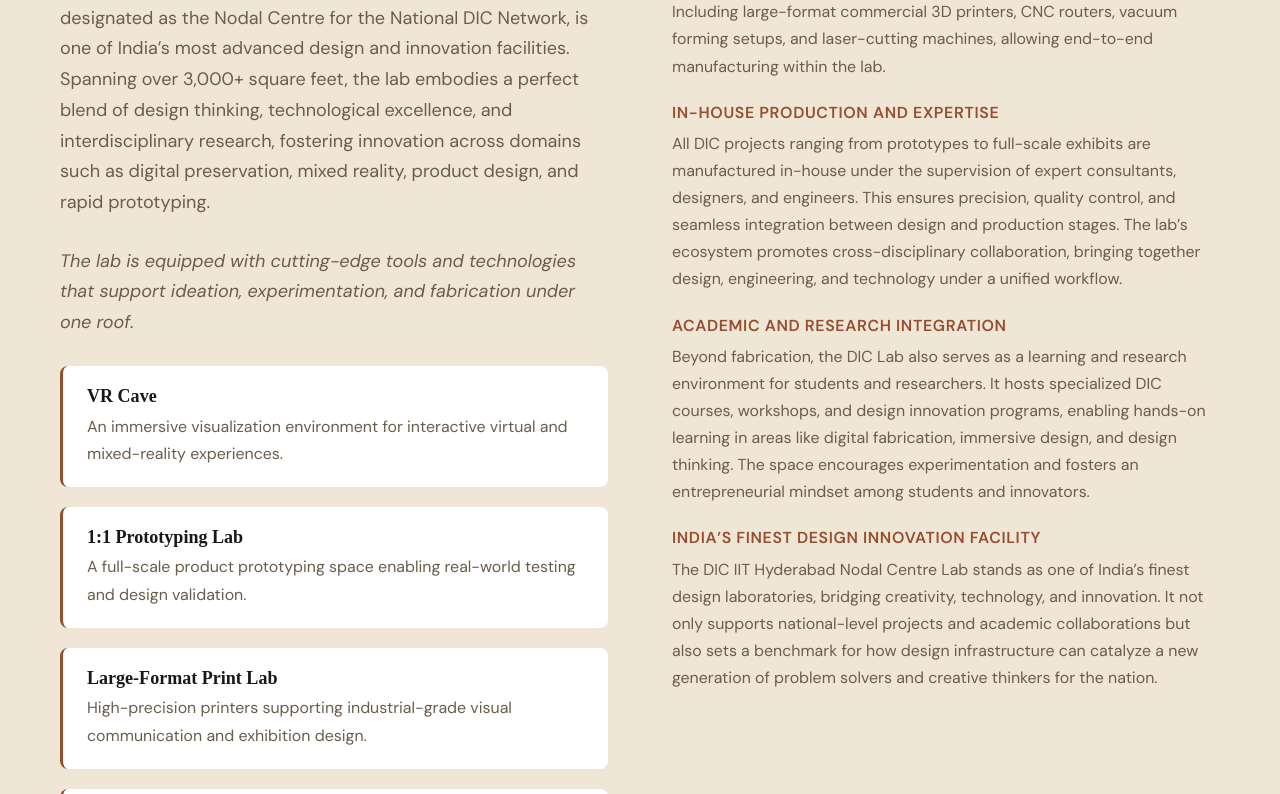
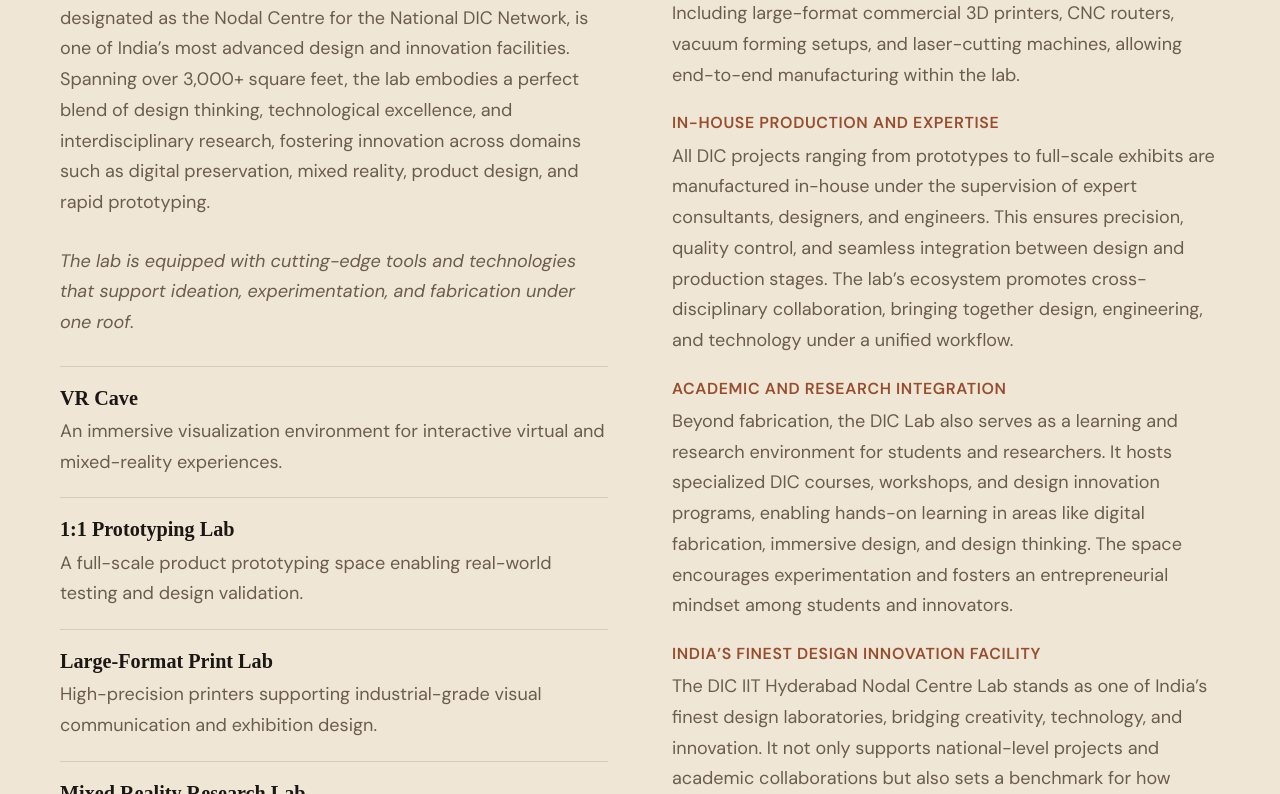
Before and after one commit to pixelprakash/dic-site, a React (Vite) app: page /research in a window 1280 px wide. Shown: the part 5106-5900 px from the top of the page. Built offline with nearby package versions, Linux system fonts and the light colour scheme; the HTML template or start-up script is replaced by a standard one; a web font is replaced by a local one.

Commit message:
updated research page

```diff
--- a/src/styles/sections.css
+++ b/src/styles/sections.css
@@ -547,26 +547,31 @@
   font-size: var(--text-md);
 }
 
+/* A plain divided list rather than a stack of white boxes each with a
+   coloured accent stripe — that card-plus-stripe combination is the same
+   generic template look fixed on the Education page's "Future Programs"
+   list; this section had the identical pattern. Facilities aren't a
+   sequence the way a roadmap is, so no numbering here — just a heading,
+   a description, and a rule between entries. */
 .lab-facilities__list {
   display: flex;
   flex-direction: column;
-  gap: 20px;
+  border-top: 1px solid rgba(26, 23, 20, 0.12);
 }
 
 .lab-facility {
-  padding: 20px 24px;
-  background: var(--color-white);
-  border-radius: var(--border-radius-sm);
-  border-left: 3px solid var(--color-terracotta);
+  padding: 20px 0;
+  border-bottom: 1px solid rgba(26, 23, 20, 0.12);
 }
 
 .lab-facility h4 {
   margin-bottom: 6px;
-  font-size: var(--text-md);
+  font-size: var(--text-lg);
 }
 
 .lab-facility p {
-  font-size: var(--text-sm);
+  font-size: var(--text-md);
+  color: var(--color-stone);
   margin: 0;
 }
 
@@ -581,7 +586,8 @@
 }
 
 .lab-facilities__col p {
-  font-size: var(--text-sm);
+  font-size: var(--text-md);
+  color: var(--color-stone);
   margin-bottom: 24px;
 }
 
```
